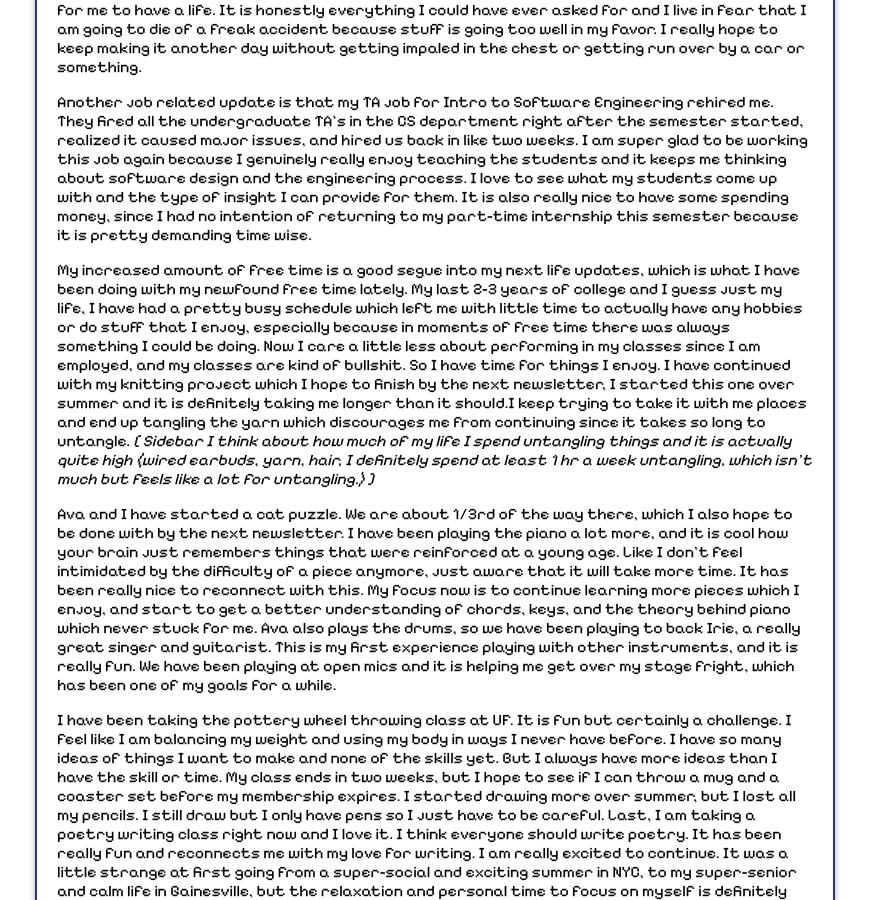
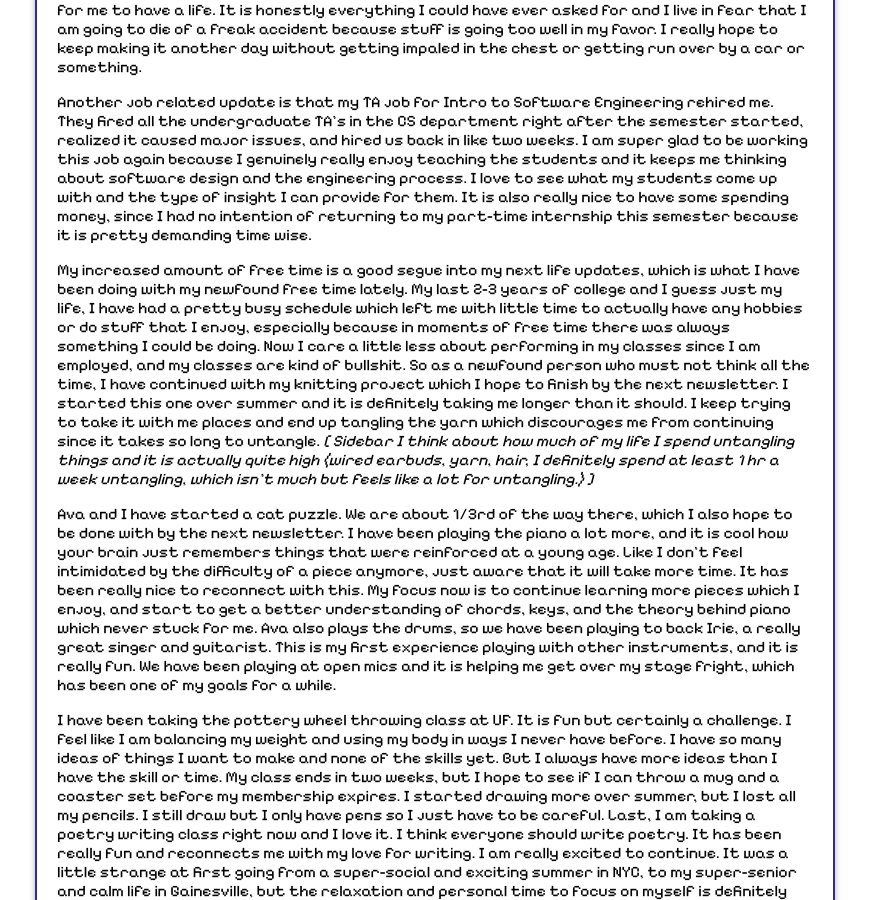
Before and after one commit to alinagarib/alinagarib.github.io, a Jekyll site: the page built from _posts/2026-10-04-october-2026.markdown, in a window 1280 px wide and 900 px high, scrolled down 1071 px. Shown: the whole window, without its empty margins (205-1074 px from the left). Built offline with Jekyll 4.4.1, drawn with Linux system fonts in a browser that asks for light colours.

Commit message:
semantic change

```diff
--- a/_posts/2026-10-04-october-2026.markdown
+++ b/_posts/2026-10-04-october-2026.markdown
@@ -34,7 +34,7 @@ Another job related update is that my TA job for Intro to Software Engineering r
 </P>
 
 <p>
-My increased amount of free time is a good segue into my next life updates, which is what I have been doing with my newfound free time lately. My last 2-3 years of college and I guess just my life, I have had a pretty busy schedule which left me with little time to actually have any hobbies or do stuff that I enjoy, especially because in moments of free time there was always something I could be doing. Now I care a little less about performing in my classes since I am employed, and my classes are kind of bullshit. So I have time for things I enjoy. I have continued with my knitting project which I hope to finish by the next newsletter, I started this one over summer and it is definitely taking me longer than it should.I keep trying to take it with me places and end up tangling the yarn which discourages me from continuing since it takes so long to untangle. <i>[ Sidebar I think about how much of my life I spend untangling things and it is actually quite high (wired earbuds, yarn, hair, I definitely spend at least 1 hr a week untangling, which isn't much but feels like a lot for untangling.) ]</i>
+My increased amount of free time is a good segue into my next life updates, which is what I have been doing with my newfound free time lately. My last 2-3 years of college and I guess just my life, I have had a pretty busy schedule which left me with little time to actually have any hobbies or do stuff that I enjoy, especially because in moments of free time there was always something I could be doing. Now I care a little less about performing in my classes since I am employed, and my classes are kind of bullshit. So as a newfound person who must not think all the time, I have continued with my knitting project which I hope to finish by the next newsletter. I started this one over summer and it is definitely taking me longer than it should. I keep trying to take it with me places and end up tangling the yarn which discourages me from continuing since it takes so long to untangle. <i>[ Sidebar I think about how much of my life I spend untangling things and it is actually quite high (wired earbuds, yarn, hair, I definitely spend at least 1 hr a week untangling, which isn't much but feels like a lot for untangling.) ]</i>
 </p>
 
 <p>
```
